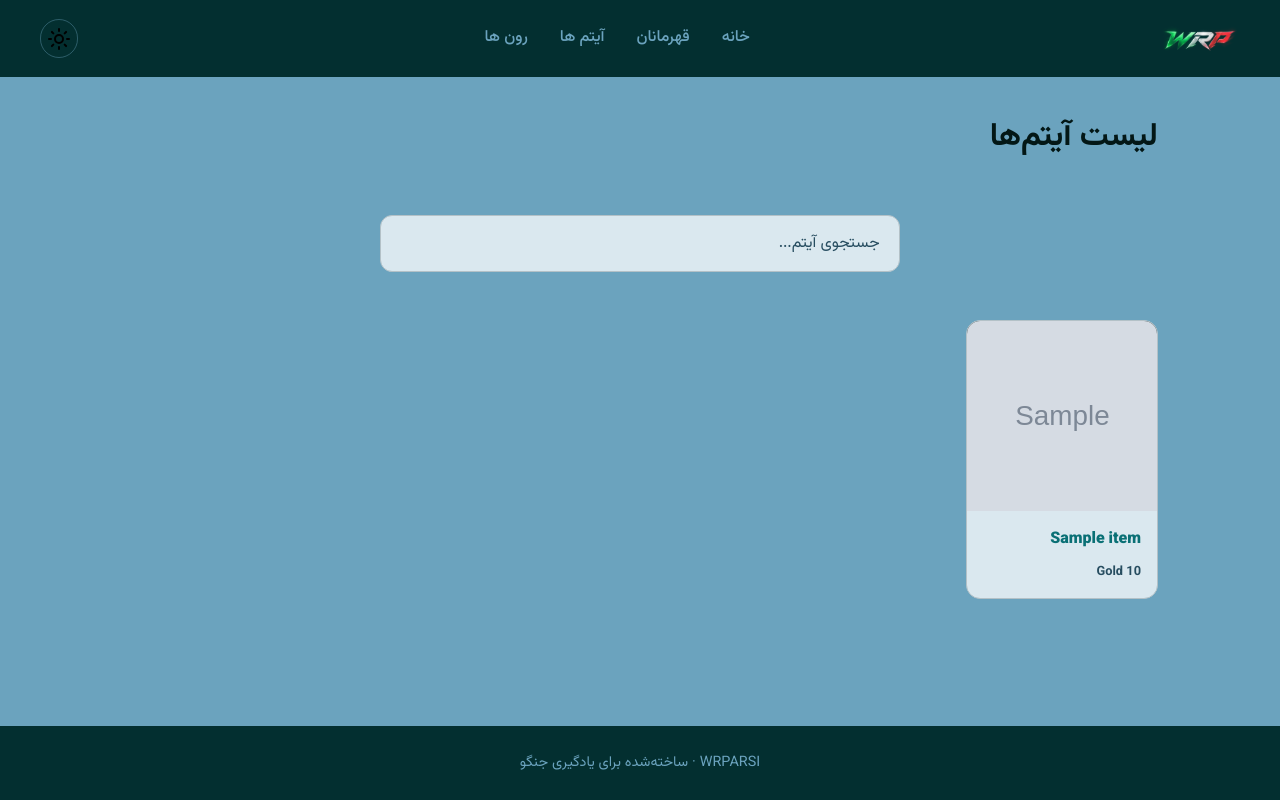
After one commit to AKILLERHM/WRPARSI, a Django app: page /Items/ in a window 1280 px wide. The commit adds this page. Run offline with Django 5.2, Linux system fonts and the light colour scheme; tables that the repository leaves empty hold one stand-in row (values such as "Sample post"); grey boxes marked "Sample" are stand-in pictures.

Commit message:
items page 90% complete

```diff
--- a/champions/admin.py
+++ b/champions/admin.py
@@ -1,7 +1,9 @@
 from django.contrib import admin
-from .models import Champion, ChampionRole, Ability
+from .models import Champion, ChampionRole, Ability, Item, ItemType
 
 
 admin.site.register(Champion)
 admin.site.register(ChampionRole)
 admin.site.register(Ability)
+admin.site.register(Item)
+admin.site.register(ItemType)
--- a/champions/templates/champions/home.html
+++ b/champions/templates/champions/home.html
@@ -20,7 +20,7 @@
 
     <div class="goto">
         <a href="{% url 'Champions' %}" class="btn">قهرمانان</a>
-        <a href="#" class="btn">آیتم ها</a>
+        <a href="{% url 'ItemsPage' %}" class="btn">آیتم ها</a>
         <a href="#" class="btn">رون ها</a>
     </div>
 
--- /dev/null
+++ b/champions/templates/champions/items.html
@@ -0,0 +1,60 @@
+{% extends "main.html" %}
+{% load static %}
+
+{% block extra_head %}
+
+<link
+    rel="stylesheet"
+    href="{% static 'style/items.css' %}"
+>
+
+{% endblock %}
+
+
+{% block content %}
+
+<div class="items-page">
+
+    <h1 class="page-title">
+        لیست آیتم‌ها
+    </h1>
+
+
+    <!-- Search Bar -->
+    <div class="item-search">
+
+        <input
+            type="text"
+            name="q"
+            placeholder="جستجوی آیتم..."
+            hx-get="{% url 'ItemSearch' %}"
+            hx-trigger="keyup changed delay:300ms"
+            hx-target="#items-results"
+            hx-swap="innerHTML"
+            autocomplete="off"
+        >
+
+    </div>
+
+
+    <!-- Item Cards -->
+    <div
+        class="items-grid"
+        id="items-results"
+    >
+
+        {% include "partials/item_cards.html" %}
+
+    </div>
+
+
+    <!-- Item Detail Modal Target -->
+    <div
+        id="item-modal"
+        class="item-modal-container"
+    >
+    </div>
+
+</div>
+
+{% endblock content %}
--- /dev/null
+++ b/champions/templates/partials/item_cards.html
@@ -0,0 +1,53 @@
+{% for item in items %}
+
+    <button
+        type="button"
+        class="item-card"
+
+        hx-get="{% url 'ItemDetail' item.slug %}"
+        hx-target="#item-modal"
+        hx-swap="innerHTML"
+    >
+
+        <div class="item-card-image">
+
+            {% if item.image_url %}
+
+                <img
+                    src="{{ item.image_url }}"
+                    alt="{{ item.name }}"
+                    loading="lazy"
+                >
+
+            {% else %}
+
+                <div class="item-image-placeholder">
+                    بدون تصویر
+                </div>
+
+            {% endif %}
+
+        </div>
+
+
+        <div class="item-card-content">
+
+            <h2 class="item-card-name">
+                {{ item.name }}
+            </h2>
+
+            <div class="item-card-price">
+                {{ item.price }} Gold
+            </div>
+
+        </div>
+
+    </button>
+
+{% empty %}
+
+    <p class="no-items">
+        هیچ آیتمی یافت نشد.
+    </p>
+
+{% endfor %}
--- a/champions/urls.py
+++ b/champions/urls.py
@@ -6,4 +6,7 @@ urlpatterns = [
     path("champions/", views.champions_view, name="Champions"),
     path("search/", views.champion_search, name="ChampionSearch"),
     path("ChampionPage/<slug:slug>/", views.champion_page, name="ChampionPage"),
+    path("Items/", views.items_page, name="ItemsPage"),
+    path("items/search/", views.item_search, name="ItemSearch"),
+    path("item/<slug:slug>/detail", views.item_page, name="ItemDetail"),
 ]
--- a/champions/views.py
+++ b/champions/views.py
@@ -1,5 +1,5 @@
-from django.shortcuts import render
-from champions.models import Champion
+from django.shortcuts import render, get_object_or_404
+from champions.models import Champion , Item
 from django.db.models import Q
 
 
@@ -38,3 +38,34 @@ def champion_page(request, slug):
     context = {"champion": champion}
 
     return render(request, "champions/champion.html", context)
+
+
+def items_page(request):
+
+    items = Item.objects.all()
+    context = {"items": items}
+
+    return render(request, "champions/items.html", context)
+
+
+def item_search(request):
+
+    query = request.GET.get("q", "").strip()
+
+    if not query:
+        items = Item.objects.all()
+    else:
+        items = Item.objects.filter(
+        Q(name__icontains=query)
+        )
+    context = {"items": items}
+
+    return render(request, "partials/item_search.html", context)
+
+
+def item_page(request, slug):
+
+    item = get_object_or_404(Item, slug=slug)
+    context = {"item": item}
+
+    return render(request, "partials/item_page.html", context)
--- /dev/null
+++ b/static/style/items.css
@@ -0,0 +1,409 @@
+/* =========================================================
+   Items Page
+   ========================================================= */
+
+.items-page {
+    width: 100%;
+    max-width: 1100px;
+
+    margin: 0 auto;
+    padding: 2rem 2rem 4rem;
+
+    direction: rtl;
+}
+
+
+/* =========================================================
+   Search
+   ========================================================= */
+
+.item-search {
+    display: flex;
+    justify-content: center;
+
+    width: 100%;
+
+    margin-top: 3rem;
+    margin-bottom: 3rem;
+}
+
+.item-search input {
+    width: 100%;
+    max-width: 520px;
+
+    padding: 0.95rem 1.2rem;
+
+    border: 1px solid var(--color-surface-border);
+    border-radius: 12px;
+
+    outline: none;
+
+    background: var(--color-surface);
+    color: var(--color-text);
+
+    font-family: inherit;
+    font-size: 1rem;
+
+    transition:
+        border-color 0.2s ease,
+        box-shadow 0.2s ease;
+}
+
+.item-search input::placeholder {
+    color: var(--color-text-muted);
+}
+
+.item-search input:focus {
+    border-color: var(--c-cyan);
+
+    box-shadow:
+        0 0 0 3px color-mix(
+            in srgb,
+            var(--c-cyan) 18%,
+            transparent
+        );
+}
+
+
+/* =========================================================
+   Items Grid
+   ========================================================= */
+
+.items-grid {
+    display: grid;
+
+    grid-template-columns:
+        repeat(auto-fill, minmax(180px, 1fr));
+
+    gap: 1.2rem;
+}
+
+
+/* =========================================================
+   Item Card
+   ========================================================= */
+
+.item-card {
+    display: flex;
+    flex-direction: column;
+
+    min-width: 0;
+
+    padding: 0;
+
+    overflow: hidden;
+
+    border: 1px solid var(--color-surface-border);
+    border-radius: 14px;
+
+    background: var(--color-surface);
+    color: var(--color-text);
+
+    font-family: inherit;
+
+    cursor: pointer;
+    text-align: right;
+
+    transition:
+        transform 0.2s ease,
+        border-color 0.2s ease,
+        box-shadow 0.2s ease;
+}
+
+.item-card:hover {
+    transform: translateY(-4px);
+
+    border-color: var(--c-cyan);
+
+    box-shadow:
+        0 12px 28px var(--color-shadow);
+}
+
+.item-card:focus-visible {
+    outline: 3px solid var(--c-cyan);
+    outline-offset: 3px;
+}
+
+
+/* =========================================================
+   Item Image
+   ========================================================= */
+
+.item-card-image {
+    width: 100%;
+    aspect-ratio: 1 / 1;
+
+    overflow: hidden;
+
+    background: var(--c-darkest);
+}
+
+.item-card-image img {
+    display: block;
+
+    width: 100%;
+    height: 100%;
+
+    object-fit: cover;
+
+    transition: transform 0.25s ease;
+}
+
+.item-card:hover .item-card-image img {
+    transform: scale(1.06);
+}
+
+.item-image-placeholder {
+    display: flex;
+
+    align-items: center;
+    justify-content: center;
+
+    width: 100%;
+    height: 100%;
+
+    color: var(--color-text-muted);
+
+    font-size: 0.85rem;
+}
+
+
+/* =========================================================
+   Card Content
+   ========================================================= */
+
+.item-card-content {
+    display: flex;
+    flex-direction: column;
+
+    gap: 0.6rem;
+
+    padding: 1rem;
+}
+
+.item-card-name {
+    margin: 0;
+
+    color: var(--color-heading);
+
+    font-size: 1rem;
+    font-weight: 800;
+}
+
+.item-card-price {
+    margin-top: auto;
+
+    color: var(--color-text-muted);
+
+    font-size: 0.8rem;
+    font-weight: 700;
+}
+
+.no-items {
+    grid-column: 1 / -1;
+
+    color: var(--color-text-muted);
+
+    text-align: center;
+}
+
+
+/* =========================================================
+   Modal Container
+   ========================================================= */
+
+.item-modal-container {
+    position: relative;
+    z-index: 100;
+}
+
+
+/* =========================================================
+   Modal Backdrop
+   ========================================================= */
+
+.item-modal-backdrop {
+    position: fixed;
+
+    inset: 0;
+
+    z-index: 1000;
+
+    display: flex;
+
+    align-items: center;
+    justify-content: center;
+
+    padding: 1.5rem;
+
+    background: rgba(0, 0, 0, 0.72);
+}
+
+
+/* =========================================================
+   Item Detail Panel
+   ========================================================= */
+
+.item-detail-panel {
+    display: grid;
+
+    grid-template-columns:
+        minmax(180px, 0.8fr)
+        minmax(0, 1.4fr);
+
+    width: 100%;
+    max-width: 720px;
+
+    max-height: 85vh;
+
+    overflow: hidden;
+
+    border: 1px solid var(--color-surface-border);
+    border-radius: 16px;
+
+    background: var(--color-surface);
+
+    box-shadow:
+        0 25px 70px rgba(0, 0, 0, 0.5);
+}
+
+
+/* =========================================================
+   Modal Image
+   ========================================================= */
+
+.item-detail-image {
+    min-height: 260px;
+
+    overflow: hidden;
+
+    background: var(--c-darkest);
+}
+
+.item-detail-image img {
+    display: block;
+
+    width: 100%;
+    height: 100%;
+
+    object-fit: cover;
+}
+
+
+/* =========================================================
+   Modal Content
+   ========================================================= */
+
+.item-detail-content {
+    display: flex;
+    flex-direction: column;
+
+    min-width: 0;
+
+    padding: 1.6rem;
+
+    direction: rtl;
+}
+
+.item-detail-name {
+    margin: 0;
+
+    color: var(--color-heading);
+
+    font-size: 1.6rem;
+    font-weight: 900;
+}
+
+.item-detail-price {
+    margin-top: 1rem;
+
+    color: var(--c-cyan);
+
+    font-size: 1rem;
+    font-weight: 800;
+}
+
+.item-detail-description {
+    margin: 1.2rem 0;
+
+    color: var(--color-text);
+
+    font-size: 0.95rem;
+    line-height: 2;
+}
+
+
+/* =========================================================
+   Close Button
+   ========================================================= */
+
+.item-close-button {
+    width: 100%;
+
+    margin-top: auto;
+
+    padding: 0.8rem 1rem;
+
+    border: 1px solid var(--c-cyan);
+    border-radius: 10px;
+
+    background: var(--c-teal);
+    color: var(--c-light);
+
+    font-family: inherit;
+    font-size: 0.9rem;
+    font-weight: 800;
+
+    cursor: pointer;
+
+    transition:
+        background 0.2s ease,
+        transform 0.2s ease;
+}
+
+.item-close-button:hover {
+    background: var(--c-cyan);
+
+    transform: translateY(-2px);
+}
+
+
+/* =========================================================
+   Responsive
+   ========================================================= */
+
+@media (max-width: 700px) {
+
+    .items-page {
+        padding: 1.5rem 1rem 3rem;
+    }
+
+    .items-grid {
+        grid-template-columns:
+            repeat(auto-fill, minmax(145px, 1fr));
+
+        gap: 0.8rem;
+    }
+
+    .item-detail-panel {
+        grid-template-columns: 1fr;
+
+        max-height: 90vh;
+
+        overflow-y: auto;
+    }
+
+    .item-detail-image {
+        min-height: 180px;
+        max-height: 220px;
+    }
+
+    .item-detail-content {
+        padding: 1.2rem;
+    }
+
+    .item-detail-name {
+        font-size: 1.3rem;
+    }
+
+}
--- a/templates/navbar.html
+++ b/templates/navbar.html
@@ -10,7 +10,7 @@
     <ul id="nav-links">
         <li><a href="{% url 'Home' %}">خانه</a></li>
         <li><a href="{% url 'Champions' %}">قهرمانان</a></li>
-        <li><a href="#">آیتم ها</a></li>
+        <li><a href="{% url 'ItemsPage' %}">آیتم ها</a></li>
         <li><a href="#">رون ها</a></li>
     </ul>
 
```
Also changed, not shown: champions/models.py (+32 -1 lines), champions/templates/partials/item_detail.html (added, +59 -0 lines), champions/migrations/0014_itemtype_alter_championrole_code_item.py (added), champions/migrations/0015_alter_itemtype_options.py (added).
